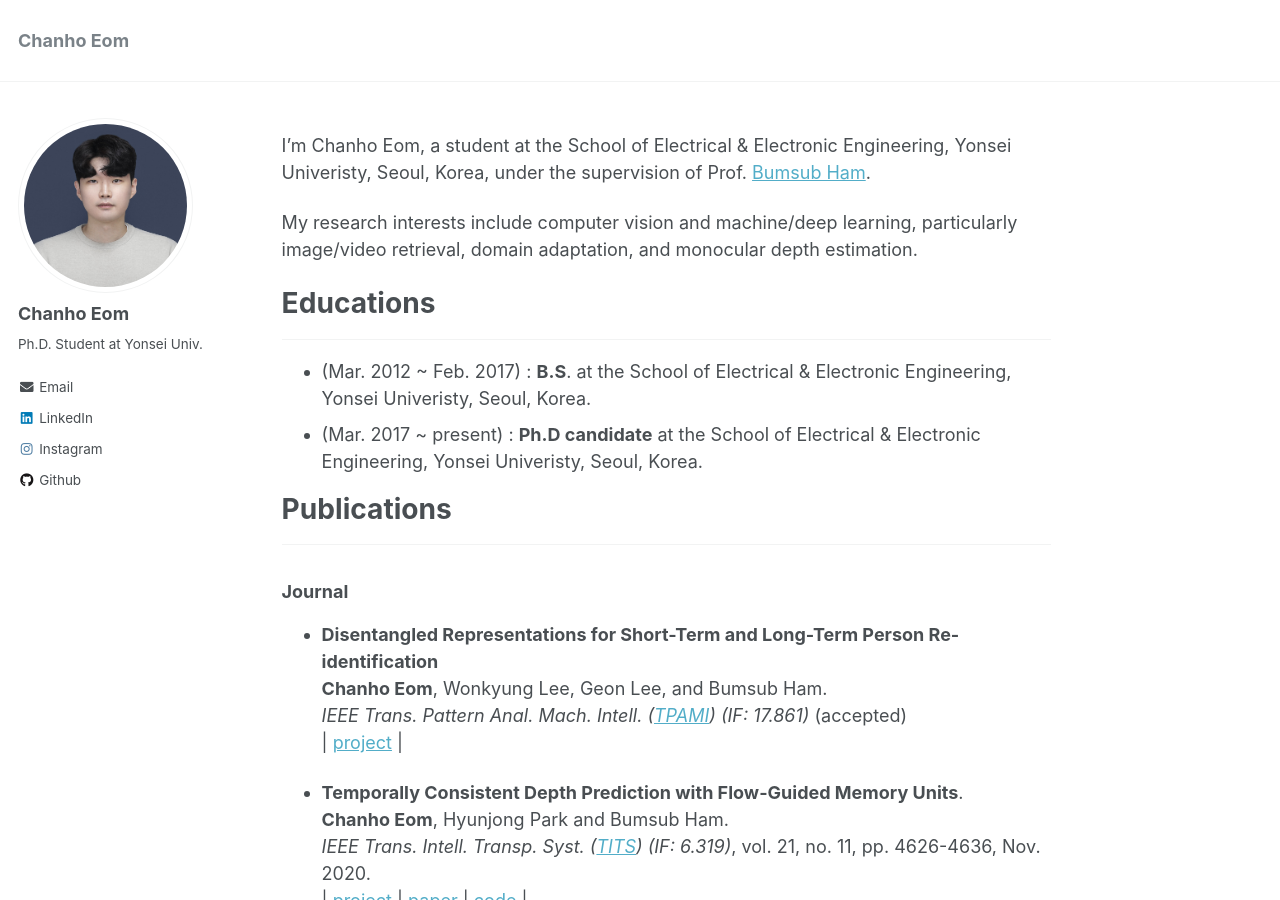
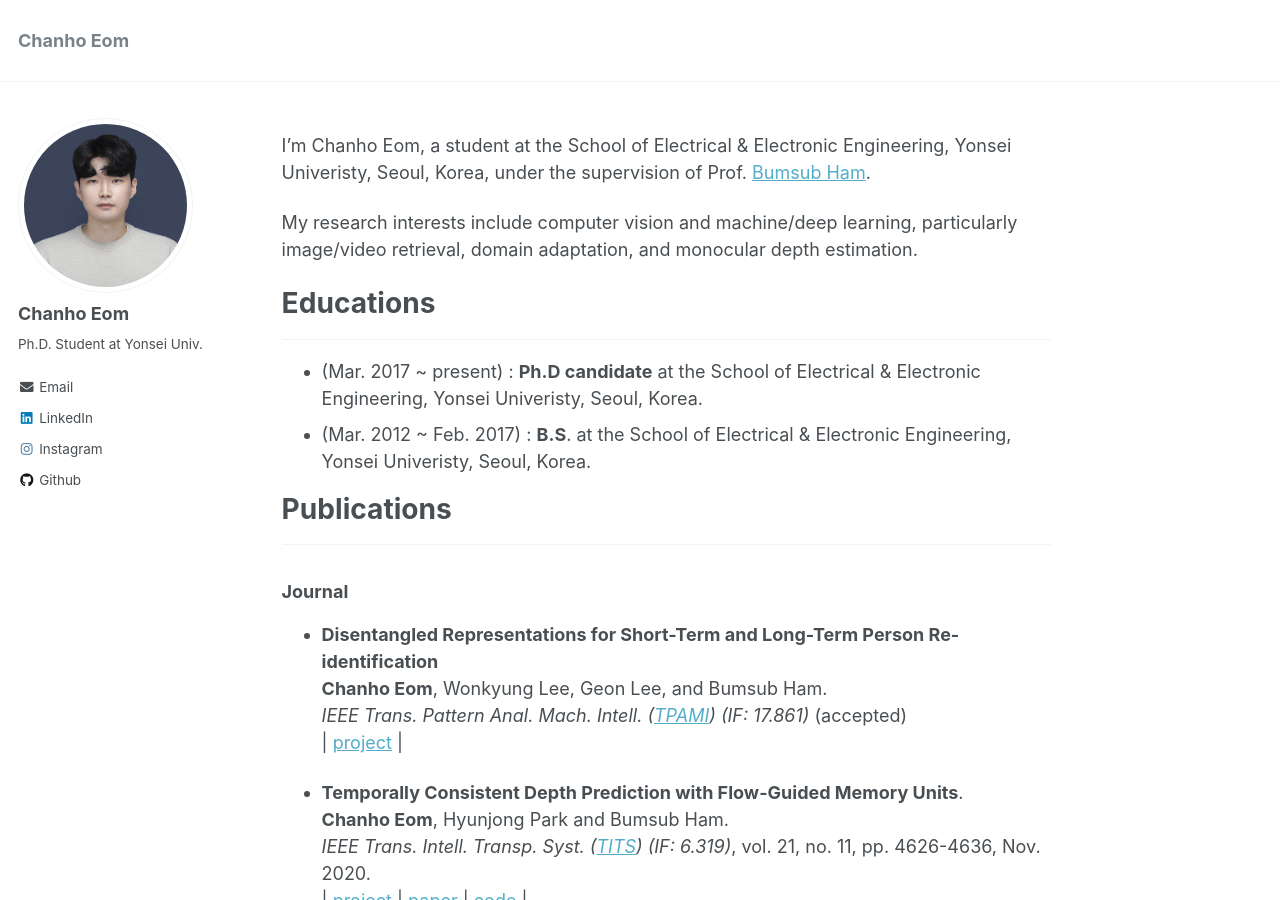
Before and after one commit to chanhoeom/chanhoEom.github.io, a Jekyll site: the page built from _pages/about.md, in a window 1280 px wide and 900 px high. Built offline with Jekyll 4.4.1, drawn with Linux system fonts in a browser that asks for light colours.

```diff
--- a/_pages/about.md
+++ b/_pages/about.md
@@ -16,8 +16,8 @@ My research interests include computer vision and machine/deep learning, particu
 
 # Educations
 _________________
+* (Mar. 2017 ~ present)   : **Ph.D candidate** at the School of Electrical & Electronic Engineering, Yonsei Univeristy, Seoul, Korea.
 * (Mar. 2012 ~ Feb. 2017) : **B.S**. at the School of Electrical & Electronic Engineering, Yonsei Univeristy, Seoul, Korea.
-* (Mar. 2017 ~ present)   : **Ph.D candidate** at the School of Electrical & Electronic Engineering, Yonsei Univeristy, Seoul, Korea.
 
 # Publications
 _________________
```
